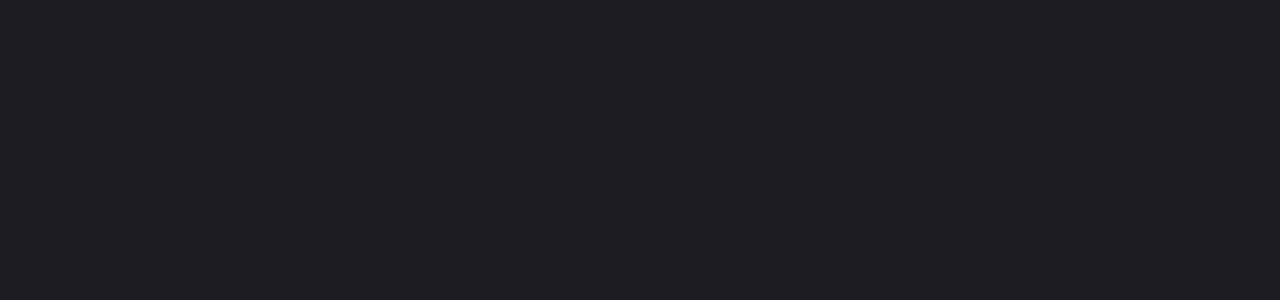
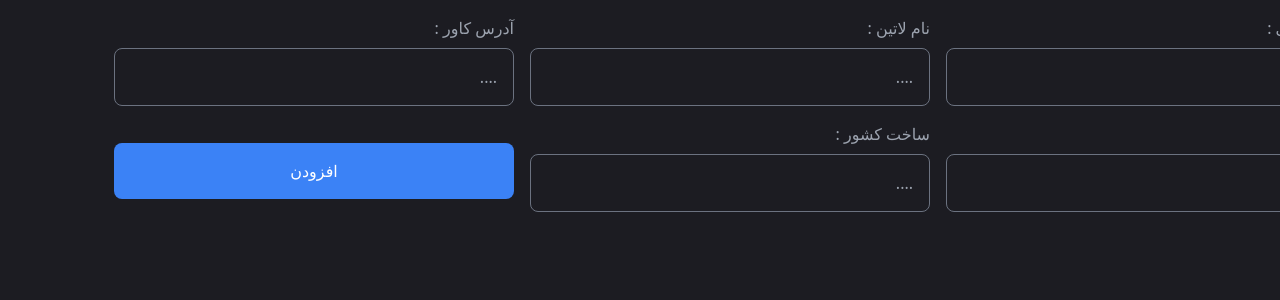
Before and after one commit to mahdibashirione/moviesTV, a React (Create React App) app: page /admin/add/newmoviedata in a window 1280 px wide. Before the commit this address had no page. Shown: the top 300 px of the page. Built offline with nearby package versions, Linux system fonts and the light colour scheme.

Commit message:
building base add new movie data page

```diff
--- a/package.json
+++ b/package.json
@@ -9,13 +9,15 @@
     "@testing-library/react": "^13.3.0",
     "@testing-library/user-event": "^13.5.0",
     "axios": "^0.27.2",
+    "formik": "^2.2.9",
     "react": "^18.2.0",
     "react-dom": "^18.2.0",
     "react-icons": "^4.4.0",
     "react-router-dom": "^6.3.0",
     "react-scripts": "5.0.1",
     "swiper": "^8.3.2",
-    "web-vitals": "^2.1.4"
+    "web-vitals": "^2.1.4",
+    "yup": "^0.32.11"
   },
   "scripts": {
     "start": "react-scripts start",
--- a/src/App.js
+++ b/src/App.js
@@ -1,5 +1,6 @@
 import { Route, Routes } from "react-router-dom";
 import DetailMovie from "./components/DetailMovie";
+import AddNewMovie from "./page/AddNewMovie";
 import AdminPage from "./page/AdminPage";
 import HomPage from "./page/HomePage";
 import LoginPage from "./page/LoginPage";
@@ -11,6 +12,7 @@ function App() {
       <Route path="/movie/:id/:name" element={<SingleMoviePage />} />
       <Route path="/user/login" element={<LoginPage />} />
       <Route path="/admin/detailMovie/:id" element={<DetailMovie />} />
+      <Route path="/admin/add/newmoviedata" element={<AddNewMovie />} />
       <Route path="/admin" element={<AdminPage />} />
       <Route path="/" element={<HomPage />} />
     </Routes>
--- /dev/null
+++ b/src/components/common/input.js
@@ -0,0 +1,22 @@
+const Input = ({ formik, label, name, type = "text", children, value }) => {
+  return (
+    <div className="flex flex-col items-start gap-y-2 w-full max-w-[400px] min-w-[150px]">
+      <label htmlFor={label} className="text-gray-400">{label} :</label>
+      <div className={`${!formik.errors[name] && formik.touched[name] ? "border-green-500" : "border-gray-500"} w-full px-2 py-1 flex items-center justify-start rounded-lg bg-transparent border ${formik.errors[name] && formik.touched[name] && "border-red-500"}`}>
+        {children}
+        <input
+          type={type}
+          name={name}
+          {...formik.getFieldProps(name)}
+          id={label}
+          className={`${!formik.errors[name] && formik.touched[name] && "text-white"} w-full outline-none bg-transparent px-2 py-3 rounded-full`}
+          placeholder="...."
+          value={value}
+        />
+      </div>
+      {formik.errors[name] && formik.touched[name] && <span className="text-red-500 w-full text-right block">{formik.errors[name]}</span>}
+    </div>
+  );
+}
+
+export default Input;
--- /dev/null
+++ b/src/page/AddNewMovie.js
@@ -0,0 +1,40 @@
+import { useFormik } from "formik";
+import Input from "../components/common/input";
+import * as Yup from "yup"
+
+const AddNewMovie = () => {
+
+  const formik = useFormik({
+    initialValues: {
+      faName: "",
+      enName: "",
+      cover: "",
+      slider: "",
+      type: "",
+      country: "",
+    },
+    validationSchema: Yup.object().shape({
+      faName: Yup.string().required("باید تکمیل شود"),
+      enName: Yup.string().required("باید تکمیل شود"),
+      cover: Yup.string().required("باید تکمیل شود"),
+    }),
+    onSubmit: dataNewMovie => {
+      console.log(dataNewMovie)
+    }
+  })
+
+  return (
+    <section className="w-full md:container p-4">
+      <form className="w-full flex gap-4 items-center justify-center flex-wrap" onSubmit={formik.handleSubmit}>
+        <Input formik={formik} label="نام فارسی" name="faName" />
+        <Input formik={formik} label="نام لاتین" name="enName" />
+        <Input formik={formik} label="آدرس کاور" name="cover" />
+        <Input formik={formik} label="نوع فیلم" name="type" />
+        <Input formik={formik} label="ساخت کشور" name="country" />
+        <button type={"submit"} className="w-full max-w-[400px] bg-blue-500 p-4 rounded-lg mt-2 outline-none hover:scale-95 duration-300">افزودن</button>
+      </form>
+    </section >
+  );
+}
+
+export default AddNewMovie;
--- a/src/page/AdminPage.js
+++ b/src/page/AdminPage.js
@@ -1,7 +1,7 @@
 import http from "../services/httpServices";
 import { Menu, Transition } from '@headlessui/react'
 import { Fragment, useEffect, useRef, useState } from 'react'
-import { FiChevronDown } from "react-icons/fi";
+import { FiChevronDown, FiPlus } from "react-icons/fi";
 import { Link } from "react-router-dom";
 
 const AdminPage = () => {
@@ -23,9 +23,75 @@ const AdminPage = () => {
 
   const LoadingListMovies = () => {
     return (
-      <div className="w-full container flex items-center justify-center">
-        <span className="w-9 h-9 block border-4 rounded-full border-gray-500 border-l-transparent animate-spin"></span>
-      </div>
+      <article className="w-full items-center min-h-[calc(100vh-57px)] p-4 flex flex-col gap-y-5 relative">
+        <div className="w-full container flex items-center justify-center animate-pulse gap-x-6">
+          <div className="w-14 rounded-lg h-14 bg-gray-400 flex items-center justify-center">
+            <span className="w-8 h-8 rounded-full border-4 border-zinc-800 border-l-transparent animate-spin"></span>
+          </div>
+          <span className="w-20 rounded-full h-4 bg-gray-400"></span>
+          <span className="w-14 rounded-full h-4 bg-gray-400"></span>
+          <span className="w-20 rounded-full h-4 bg-gray-400"></span>
+          <span className="w-14 rounded-full h-4 bg-gray-400"></span>
+          <span className="w-14 rounded-full h-4 bg-gray-400"></span>
+          <span className="w-14 rounded-lg h-7 bg-gray-400 flex justify-end items-center"><FiChevronDown /></span>
+        </div>
+        <div className="w-full container flex items-center justify-center animate-pulse gap-x-6">
+          <div className="w-14 rounded-lg h-14 bg-gray-400 flex items-center justify-center">
+            <span className="w-8 h-8 rounded-full border-4 border-zinc-800 border-l-transparent animate-spin"></span>
+          </div>
+          <span className="w-20 rounded-full h-4 bg-gray-400"></span>
+          <span className="w-14 rounded-full h-4 bg-gray-400"></span>
+          <span className="w-20 rounded-full h-4 bg-gray-400"></span>
+          <span className="w-14 rounded-full h-4 bg-gray-400"></span>
+          <span className="w-14 rounded-full h-4 bg-gray-400"></span>
+          <span className="w-14 rounded-lg h-7 bg-gray-400 flex justify-end items-center"><FiChevronDown /></span>
+        </div>
+        <div className="w-full container flex items-center justify-center animate-pulse gap-x-6">
+          <div className="w-14 rounded-lg h-14 bg-gray-400 flex items-center justify-center">
+            <span className="w-8 h-8 rounded-full border-4 border-zinc-800 border-l-transparent animate-spin"></span>
+          </div>
+          <span className="w-20 rounded-full h-4 bg-gray-400"></span>
+          <span className="w-14 rounded-full h-4 bg-gray-400"></span>
+          <span className="w-20 rounded-full h-4 bg-gray-400"></span>
+          <span className="w-14 rounded-full h-4 bg-gray-400"></span>
+          <span className="w-14 rounded-full h-4 bg-gray-400"></span>
+          <span className="w-14 rounded-lg h-7 bg-gray-400 flex justify-end items-center"><FiChevronDown /></span>
+        </div>
+        <div className="w-full container flex items-center justify-center animate-pulse gap-x-6">
+          <div className="w-14 rounded-lg h-14 bg-gray-400 flex items-center justify-center">
+            <span className="w-8 h-8 rounded-full border-4 border-zinc-800 border-l-transparent animate-spin"></span>
+          </div>
+          <span className="w-20 rounded-full h-4 bg-gray-400"></span>
+          <span className="w-14 rounded-full h-4 bg-gray-400"></span>
+          <span className="w-20 rounded-full h-4 bg-gray-400"></span>
+          <span className="w-14 rounded-full h-4 bg-gray-400"></span>
+          <span className="w-14 rounded-full h-4 bg-gray-400"></span>
+          <span className="w-14 rounded-lg h-7 bg-gray-400 flex justify-end items-center"><FiChevronDown /></span>
+        </div>
+        <div className="w-full container flex items-center justify-center animate-pulse gap-x-6">
+          <div className="w-14 rounded-lg h-14 bg-gray-400 flex items-center justify-center">
+            <span className="w-8 h-8 rounded-full border-4 border-zinc-800 border-l-transparent animate-spin"></span>
+          </div>
+          <span className="w-20 rounded-full h-4 bg-gray-400"></span>
+          <span className="w-14 rounded-full h-4 bg-gray-400"></span>
+          <span className="w-20 rounded-full h-4 bg-gray-400"></span>
+          <span className="w-14 rounded-full h-4 bg-gray-400"></span>
+          <span className="w-14 rounded-full h-4 bg-gray-400"></span>
+          <span className="w-14 rounded-lg h-7 bg-gray-400 flex justify-end items-center"><FiChevronDown /></span>
+        </div>
+        <div className="w-full container flex items-center justify-center animate-pulse gap-x-6">
+          <div className="w-14 rounded-lg h-14 bg-gray-400 flex items-center justify-center">
+            <span className="w-8 h-8 rounded-full border-4 border-zinc-800 border-l-transparent animate-spin"></span>
+          </div>
+          <span className="w-20 rounded-full h-4 bg-gray-400"></span>
+          <span className="w-14 rounded-full h-4 bg-gray-400"></span>
+          <span className="w-20 rounded-full h-4 bg-gray-400"></span>
+          <span className="w-14 rounded-full h-4 bg-gray-400"></span>
+          <span className="w-14 rounded-full h-4 bg-gray-400"></span>
+          <span className="w-14 rounded-lg h-7 bg-gray-400 flex justify-end items-center"><FiChevronDown /></span>
+        </div>
+        <div className="absolute top-0 right-0 bg-gradient-to-t from-zinc-800 z-30 w-full h-full"></div>
+      </article>
     )
   }
 
@@ -86,6 +152,10 @@ const AdminPage = () => {
           }) : <LoadingListMovies />}
         </ul>
       </article>
+      <Link to={"/admin/add/newmoviedata"} className="group fixed bottom-4 overflow-hidden max-w-[50px] hover:max-w-full right-4 p-3  bg-gradient-to-tr from-blue-500 to-teal-500 rounded-full flex items-center justify-center gap-x-2 duration-500">
+        <span className="-mr-[53px] opacity-0 group-hover:mr-0 group-hover:opacity-100 duration-500 whitespace-nowrap">افزودن</span>
+        <FiPlus className="text-2xl" />
+      </Link>
     </section >
   );
 }
```
Also changed, not shown: server/db.json (+21 -1 lines), 1 other file (tests, documents, lock files or other folders).
